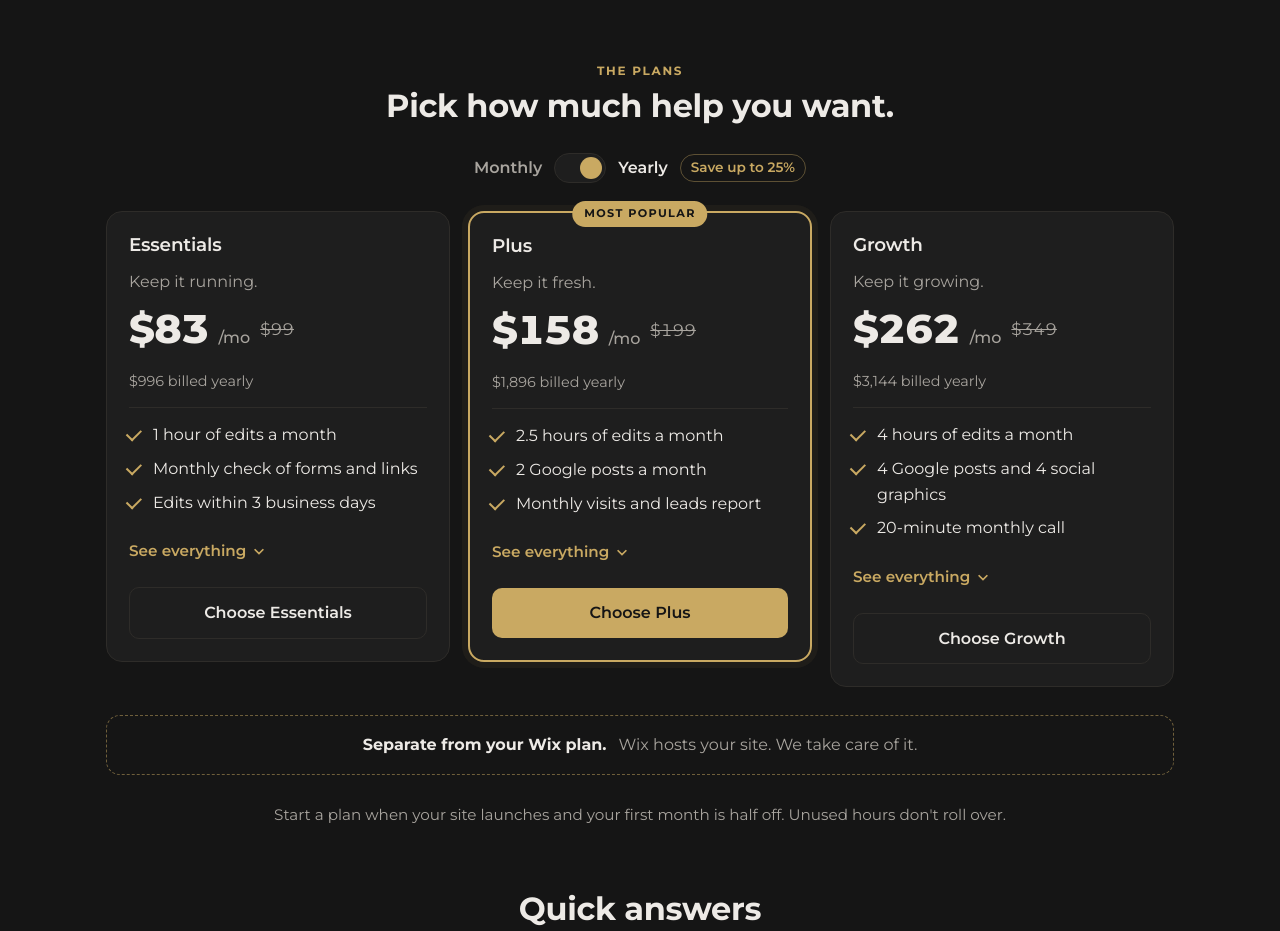
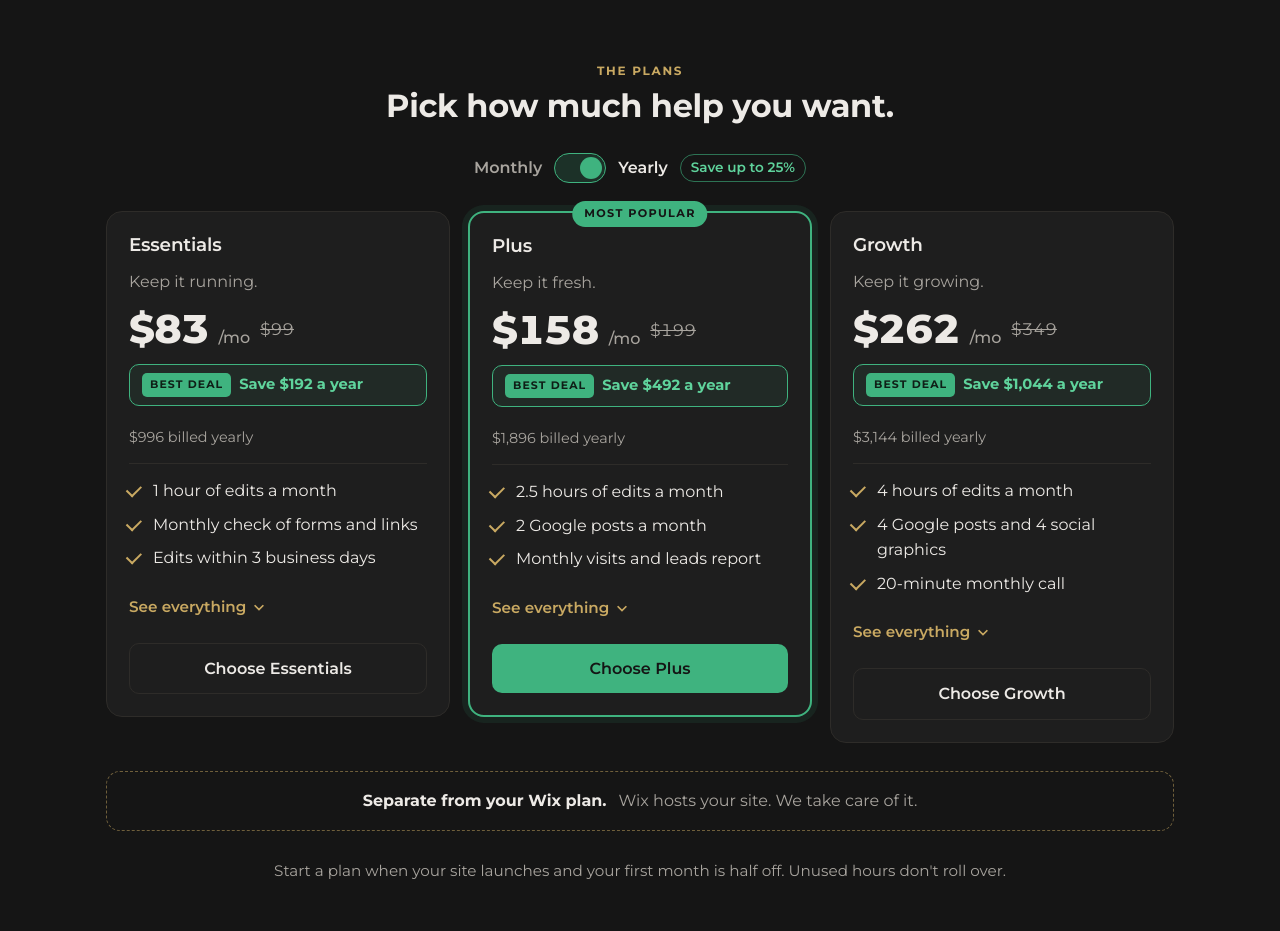
Before and after one commit to Niko-Niko2/Callesgroup-site, a plain HTML site: page care-plans.html in a window 1280 px wide. Shown: the part 812-1743 px from the top of the page. Drawn offline with Linux system fonts and the light colour scheme.

Commit message:
Care plans: green Best Deal boxes, green yearly toggle, 2s Plus glow, stronger drop-down benefits
Also fixes the billing note not switching to 'Billed monthly'.

Co-Authored-By: Claude Opus 5.5 <noreply@anthropic.com>
Claude-Session: https://claude.ai/code/session_014xT8Np7QJUdmEbL5yRzitk

```diff
--- a/care-plans.html
+++ b/care-plans.html
@@ -59,6 +59,20 @@
 .pr-price .pr-was{display:none;align-self:center}
 #plans.yearly .pr-price .pr-was{display:inline}
 .pr-note{margin:6px 0 0;color:var(--muted);font-size:.9rem}
+.pr-deal{display:none;align-items:center;gap:8px;border:1.5px solid #3FB37F;color:#5FD39C;background:rgba(63,179,127,.08);border-radius:10px;padding:8px 12px;font-weight:700;font-size:.92rem}
+.pr-deal span{background:#3FB37F;color:#0F1F17;font-size:.68rem;letter-spacing:.1em;text-transform:uppercase;padding:3px 8px;border-radius:5px}
+#plans.yearly .pr-deal{display:flex}
+#plans .pr-switch,#plans .pr-switch::after,#plans .pr-bill .free{transition:background .4s,border-color .4s,color .4s,transform .35s var(--ease)}
+#plans.yearly .pr-switch{background:rgba(63,179,127,.18);border-color:#3FB37F}
+#plans.yearly .pr-switch::after{background:#3FB37F}
+#plans.yearly .pr-bill .free{color:#5FD39C;border-color:rgba(63,179,127,.6)}
+#plans .pr-card.pop,#plans .pr-card.pop .tag,#plans .pr-card.pop .btn{transition:border-color 2s ease,background 2s ease,box-shadow .35s}
+#plans.yearly .pr-card.pop{border-color:#3FB37F;box-shadow:0 0 0 6px rgba(63,179,127,.10)}
+#plans.yearly .pr-card.pop .tag,#plans.yearly .pr-card.pop .btn{background:#3FB37F}
+#plans.yearly .pr-card.pop .btn:hover{background:#52C892}
+#plans.glow .pr-card.pop{animation:dealGlow 2s ease-out}
+@keyframes dealGlow{0%{box-shadow:0 0 0 0 rgba(63,179,127,.55)}50%{box-shadow:0 0 0 14px rgba(63,179,127,.18)}100%{box-shadow:0 0 0 6px rgba(63,179,127,.10)}}
+@media (prefers-reduced-motion: reduce){#plans.glow .pr-card.pop{animation:none}}
 </style>
 <script>document.documentElement.classList.add("js")</script>
 </head>
@@ -124,7 +138,7 @@
   </section>
 
   <!-- Plans -->
-  <section class="wrap cp-sec yearly" id="plans" aria-labelledby="plans-h" style="padding-top:8px">
+  <section class="wrap cp-sec yearly glow" id="plans" aria-labelledby="plans-h" style="padding-top:8px">
     <div class="pr-head rv"><span class="eyebrow">The plans</span><h2 id="plans-h">Pick how much help you want.</h2></div>
     <div class="pr-bill"><span id="lblMonthly">Monthly</span><button class="pr-switch" id="billSwitch" role="switch" aria-checked="true" aria-labelledby="lblYearly"></button><span id="lblYearly" class="on">Yearly</span><span class="free">Save up to 25%</span></div>
     <div class="pr-grid">
@@ -132,9 +146,10 @@
         <h3>Essentials</h3>
         <p class="pr-one">Keep it running.</p>
         <div class="pr-price"><b class="pr-num" data-m="$99" data-y="$83">$83</b><small class="per">/mo</small><s class="pr-was">$99</s></div>
+        <div class="pr-deal"><span>Best deal</span> Save $192 a year</div>
         <p class="pr-note" data-m="Billed monthly" data-y="$996 billed yearly">$996 billed yearly</p>
         <ul class="pr-keys"><li>1 hour of edits a month</li><li>Monthly check of forms and links</li><li>Edits within 3 business days</li></ul>
-        <div class="pr-more" id="m-ess"><div><ul><li>Mobile layout check every month</li><li>Wix and domain renewal reminders</li></ul></div></div>
+        <div class="pr-more" id="m-ess"><div><ul><li>Broken links and forms fixed</li><li>Hours and prices kept current</li><li>Spam blocked on your forms</li><li>Google search errors caught and fixed</li><li>Monthly phone layout check</li><li>Wix and domain renewal reminders</li><li>Direct text line to your designer</li></ul></div></div>
         <button class="pr-toggle" aria-expanded="false" aria-controls="m-ess">See everything <svg viewBox="0 0 16 16" aria-hidden="true"><path d="M3 6l5 5 5-5" fill="none" stroke="currentColor" stroke-width="2"/></svg></button>
         <a class="btn ghost" href="/contact.html?need=care-essentials">Choose Essentials</a>
       </article>
@@ -142,9 +157,10 @@
         <h3>Plus</h3>
         <p class="pr-one">Keep it fresh.</p>
         <div class="pr-price"><b class="pr-num" data-m="$199" data-y="$158">$158</b><small class="per">/mo</small><s class="pr-was">$199</s></div>
+        <div class="pr-deal"><span>Best deal</span> Save $492 a year</div>
         <p class="pr-note" data-m="Billed monthly" data-y="$1,896 billed yearly">$1,896 billed yearly</p>
         <ul class="pr-keys"><li>2.5 hours of edits a month</li><li>2 Google posts a month</li><li>Monthly visits and leads report</li></ul>
-        <div class="pr-more" id="m-plus"><div><ul><li>Everything in Essentials</li><li>New job or product photos added</li><li>Edits within 2 business days</li></ul></div></div>
+        <div class="pr-more" id="m-plus"><div><ul><li>Everything in Essentials</li><li>Google Business Profile kept fresh: hours, photos and offers</li><li>New job or product photos added</li><li>Seasonal promos and banners, so your site never looks stale</li><li>A "Leave us a review" link and QR code set up for you</li><li>Edits within 2 business days</li></ul></div></div>
         <button class="pr-toggle" aria-expanded="false" aria-controls="m-plus">See everything <svg viewBox="0 0 16 16" aria-hidden="true"><path d="M3 6l5 5 5-5" fill="none" stroke="currentColor" stroke-width="2"/></svg></button>
         <a class="btn" href="/contact.html?need=care-plus">Choose Plus</a>
       </article>
@@ -152,9 +168,10 @@
         <h3>Growth</h3>
         <p class="pr-one">Keep it growing.</p>
         <div class="pr-price"><b class="pr-num" data-m="$349" data-y="$262">$262</b><small class="per">/mo</small><s class="pr-was">$349</s></div>
+        <div class="pr-deal"><span>Best deal</span> Save $1,044 a year</div>
         <p class="pr-note" data-m="Billed monthly" data-y="$3,144 billed yearly">$3,144 billed yearly</p>
         <ul class="pr-keys"><li>4 hours of edits a month</li><li>4 Google posts and 4 social graphics</li><li>20-minute monthly call</li></ul>
-        <div class="pr-more" id="m-gro"><div><ul><li>Everything in Plus</li><li>Quarterly SEO tune-up</li></ul></div></div>
+        <div class="pr-more" id="m-gro"><div><ul><li>Everything in Plus</li><li>Edits within 1 business day. You're first in line.</li><li>Quarterly SEO tune-up to help you climb on Google</li><li>Replies to your Google reviews written for you</li><li>A new landing page for a promo or service each quarter</li><li>Monthly call to plan what to promote next</li></ul></div></div>
         <button class="pr-toggle" aria-expanded="false" aria-controls="m-gro">See everything <svg viewBox="0 0 16 16" aria-hidden="true"><path d="M3 6l5 5 5-5" fill="none" stroke="currentColor" stroke-width="2"/></svg></button>
         <a class="btn ghost" href="/contact.html?need=care-growth">Choose Growth</a>
       </article>
@@ -220,12 +237,15 @@
     sw.setAttribute("aria-checked", yearly);
     document.getElementById("lblYearly").classList.toggle("on", yearly);
     document.getElementById("lblMonthly").classList.toggle("on", !yearly);
-    document.getElementById("plans").classList.toggle("yearly", yearly);
+    var plans = document.getElementById("plans");
+    plans.classList.toggle("yearly", yearly);
+    plans.classList.remove("glow"); void plans.offsetWidth; if (yearly) plans.classList.add("glow");
     document.querySelectorAll("#plans .pr-num").forEach(function (n) {
       n.classList.add("swap");
       setTimeout(function () {
         n.textContent = n.getAttribute(yearly ? "data-y" : "data-m");
-        n.parentNode.nextElementSibling.textContent = n.parentNode.nextElementSibling.getAttribute(yearly ? "data-y" : "data-m");
+        var note = n.closest(".pr-card").querySelector(".pr-note");
+        note.textContent = note.getAttribute(yearly ? "data-y" : "data-m");
         n.classList.remove("swap");
       }, 180);
     });
```
